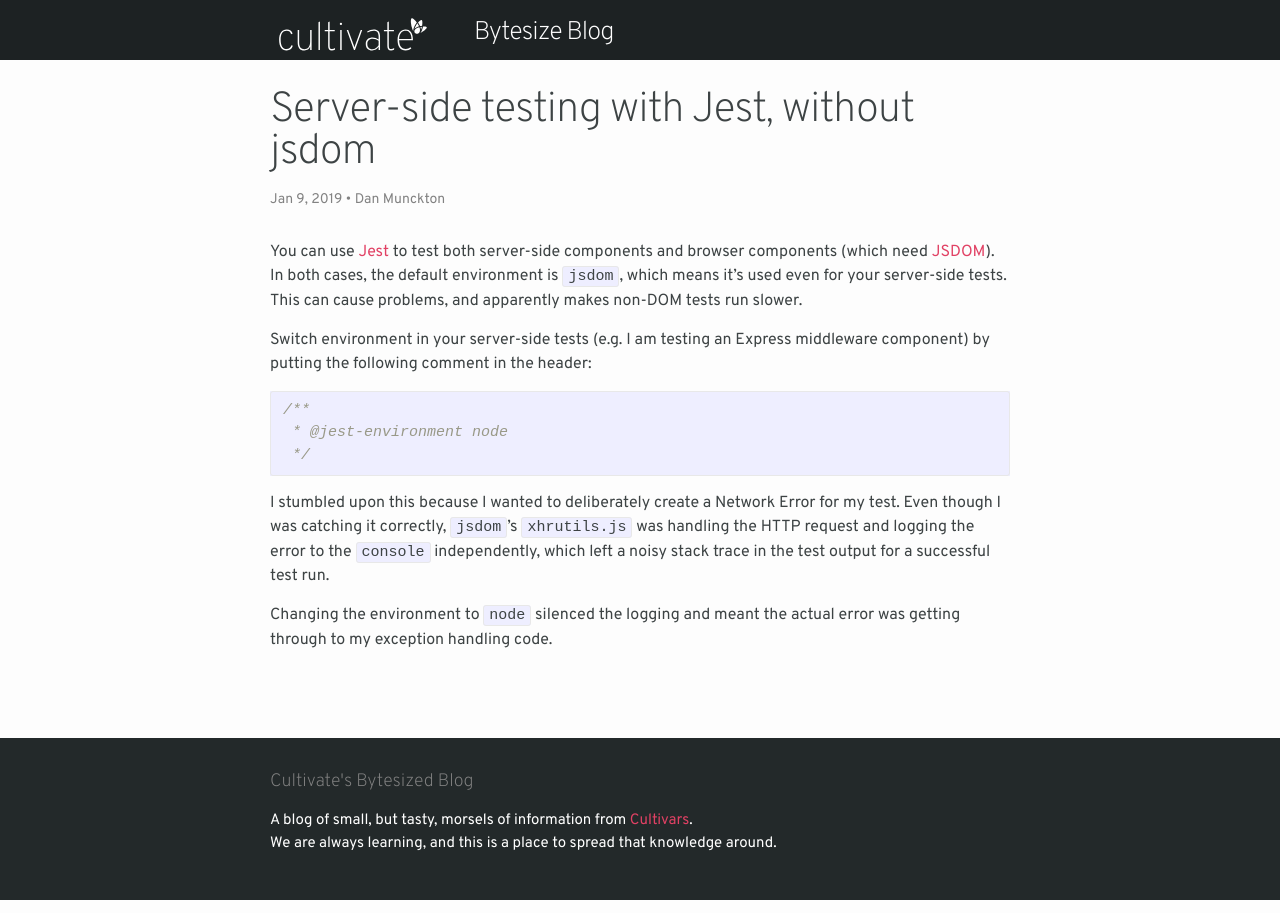
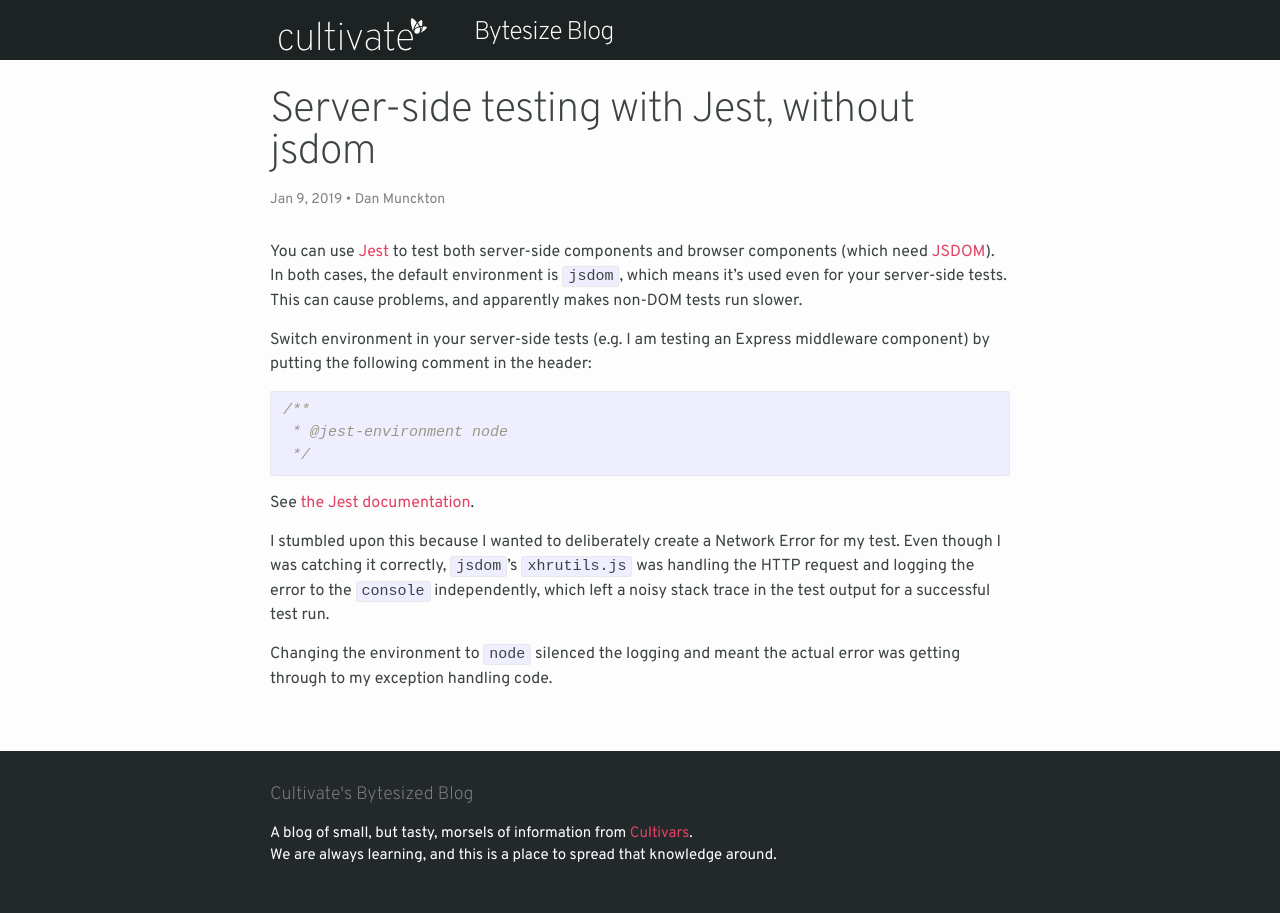
Before and after one commit to CultivateHQ/bytesize-blog, a Jekyll site: the page built from _posts/2019-01-09-server-side-testing-with-jest-without-jsdom.md, in a window 1280 px wide. Built offline with Jekyll 4.4.1, drawn with Linux system fonts in a browser that asks for light colours.

Commit message:
added link to the documentation

````diff
--- a/_posts/2019-01-09-server-side-testing-with-jest-without-jsdom.md
+++ b/_posts/2019-01-09-server-side-testing-with-jest-without-jsdom.md
@@ -16,6 +16,8 @@ Switch environment in your server-side tests (e.g. I am testing an Express middl
  */
  ```
 
+ See [the Jest documentation](https://jestjs.io/docs/en/configuration.html#testenvironment-string).
+
 I stumbled upon this because I wanted to deliberately create a Network Error for my test. Even though I was catching it correctly, `jsdom`’s `xhrutils.js` was handling the HTTP request and logging the error to the `console` independently, which left a noisy stack trace in the test output for a successful test run.
 
 Changing the environment to `node` silenced the logging and meant the actual error was getting through to my exception handling code.
````
